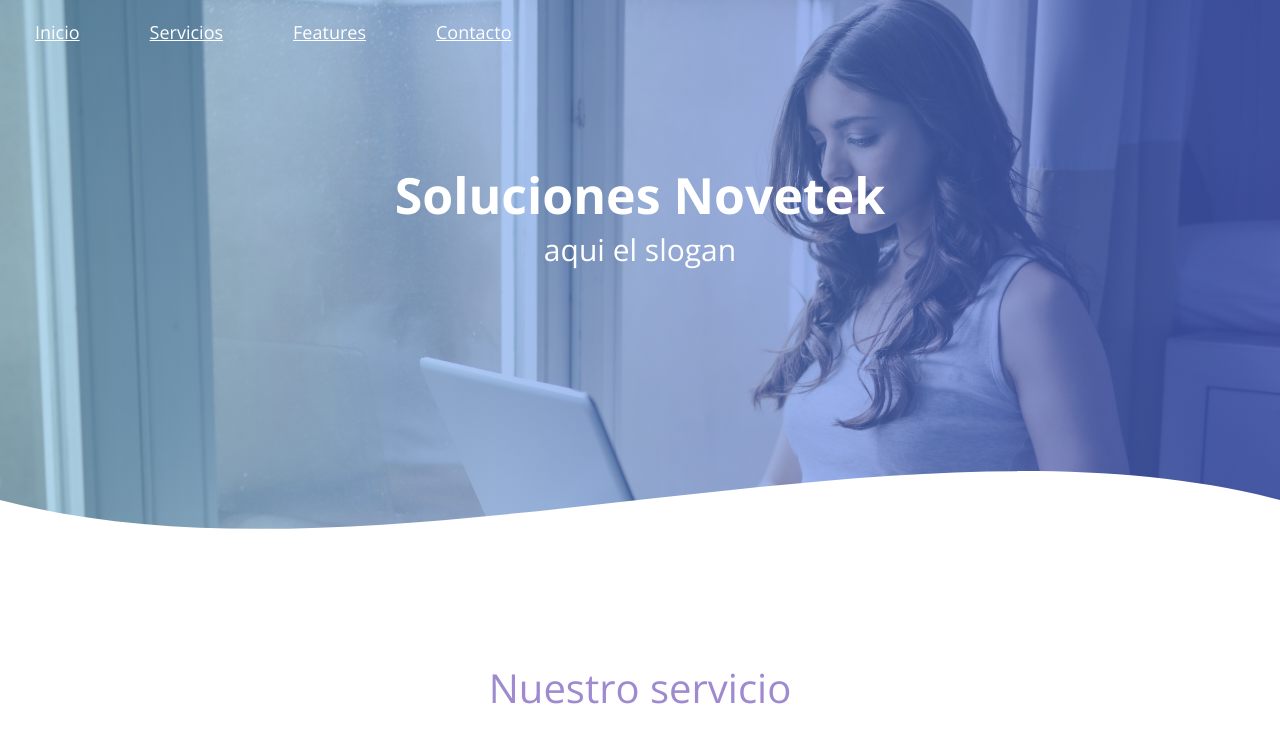
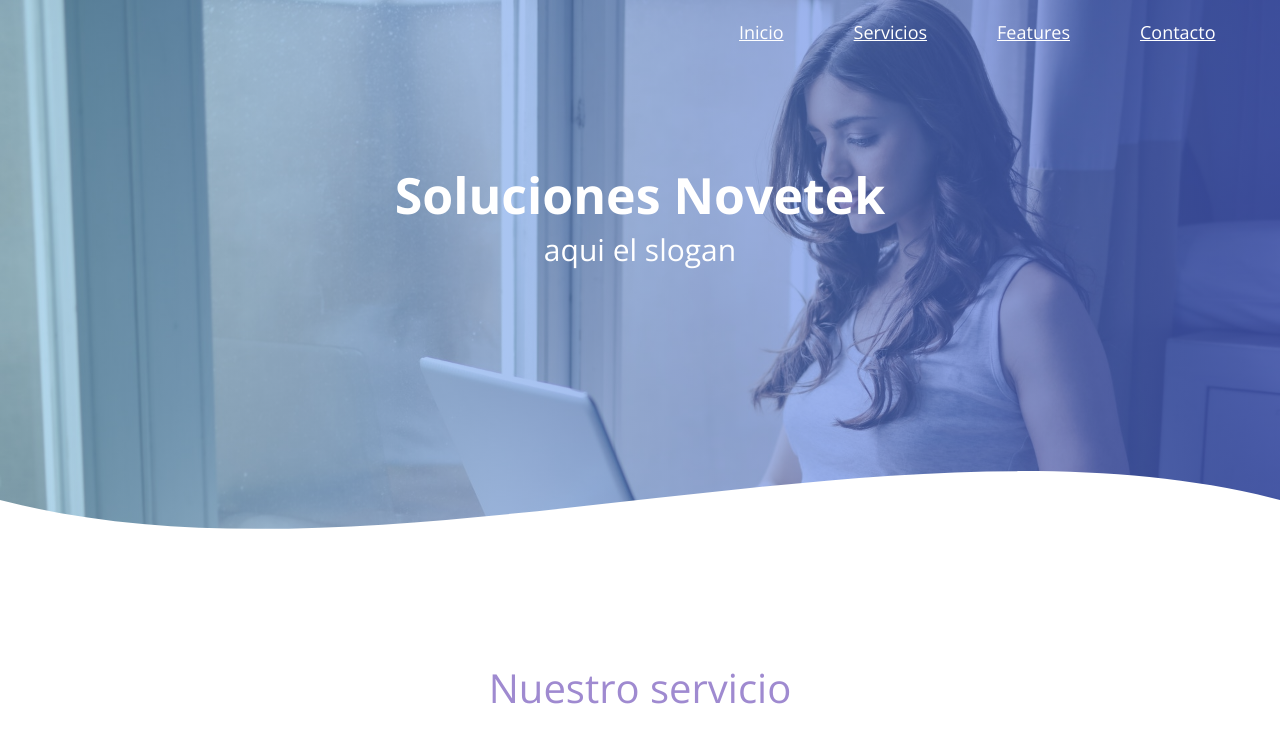
Before and after one commit to angelrochauc/proyectonovatek, a plain HTML site: page index.html in a window 1280 px wide. Shown: the top 742 px of the page. Drawn offline with nearby package versions, Linux system fonts and the light colour scheme.

Commit message:
Update estilos.css

```diff
--- a/css/estilos.css
+++ b/css/estilos.css
@@ -89,6 +89,7 @@ header {
 
 nav{
     text-align: right;
+    padding-left: 55%;
 }
 
 nav > a{
```
